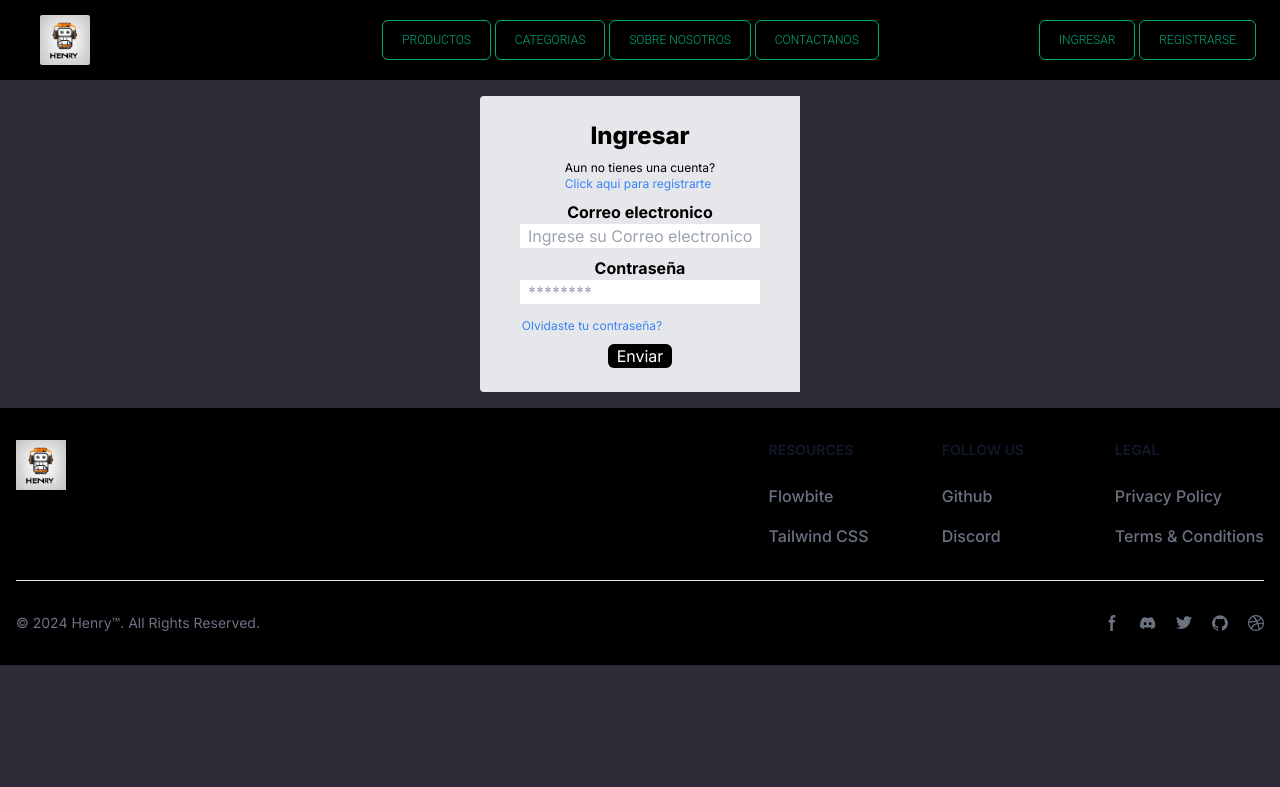
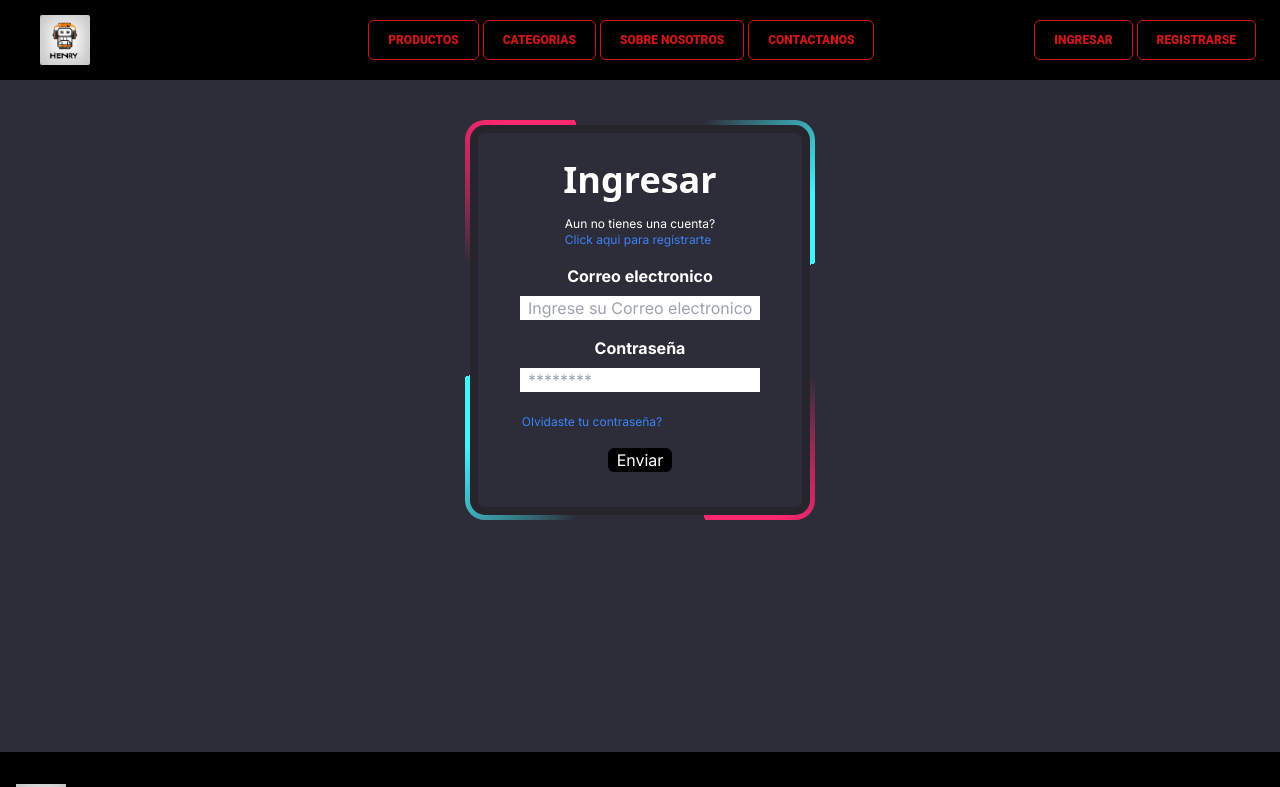
Before and after one commit to Ezequiel-Sale/E-commerce, a Next.js app in the folder front/: page /login in a window 1280 px wide. Shown: the top 787 px of the page. Built offline with nearby package versions, Linux system fonts and the light colour scheme; no server answers.

Commit message:
se realizaron modificaciones de estilo en el login, register, cart y en el perfil

```diff
--- a/front/src/app/globals.css
+++ b/front/src/app/globals.css
@@ -3,8 +3,8 @@
 @tailwind utilities;
 
 :root{
-  --color: #00A97F;
-  --color2: rgb(0, 0, 0);
+  --color: #d11616;
+  --color2: rgb(255, 255, 255);
 }
 
 body {
@@ -12,8 +12,6 @@ body {
 }
 
 .btn {
-  --color: #00A97F;
-  --color2: rgb(10, 25, 30);
   padding: 0.8em 1.58em;
   background-color: transparent;
   border-radius: 6px;
@@ -23,7 +21,7 @@ body {
   overflow: hidden;
   cursor: pointer;
   z-index: 1;
-  font-weight: 300;
+  font-weight: 800;
   font-size: 12px;
   font-family: 'Roboto', 'Segoe UI', sans-serif;
   text-transform: uppercase;
@@ -69,8 +67,6 @@ body {
 
 .box {
   position: relative;
-  width: 200px;
-  height: 300px;
   background: repeating-conic-gradient(
     from var(--a),
     #ff2770 0%,
--- a/front/src/app/not-found.tsx
+++ b/front/src/app/not-found.tsx
@@ -5,11 +5,11 @@ import React from 'react'
 const NotFound = () => {
   return (
     <div className='flex mt-24 justify-center items-center'>
-        <p>Haga clic aqui para regresar al Home&#129146;</p>
+        <p className='text-white'>Haga clic aqui para regresar al Home&#129146;</p>
         <Link href={"/"}>
           <Image src={"/404.gif"} alt="404" width={450} height={450} className='mb-4' unoptimized/>
         </Link>
-        <p>&#129144;Haga clic aqui para regresar al Home</p>
+        <p className='text-white'>&#129144;Haga clic aqui para regresar al Home</p>
     </div>
   )
 }
--- a/front/src/components/Card/Card.tsx
+++ b/front/src/components/Card/Card.tsx
@@ -63,7 +63,7 @@ const Card: React.FC<IProduct> = ({ id, name, price, image, description, stock,
 
   return (
     <>
-    <div className="box transition-transform hover:scale-110 drop-shadow-xl group z-0">
+    <div className="box w-[200px] h-[300px] transition-transform hover:scale-110 drop-shadow-xl group z-0">
       <div className="relative group z-50 mt-2 flex flex-col justify-center items-center">
       <span className="absolute top-[-2px] left-[5px] w-[190px] h-[230px] bg-black rounded-[15px] p-1 text-xs text-white opacity-0 transition-opacity duration-300 group-hover:opacity-100 ">
           {description}
--- a/front/src/components/Login/Login.tsx
+++ b/front/src/components/Login/Login.tsx
@@ -2,19 +2,18 @@
 import React, { useState } from "react";
 import { Formik, Form, Field, ErrorMessage } from "formik";
 import { ILogin } from "../../helpers/types/loginType";
-import Link from 'next/link';
+import Link from "next/link";
 import { validacionesLogin } from "../../helpers/validateLogin";
 import { LoginProps } from "@/helpers/types/loginrops";
 import { useRouter } from "next/navigation";
 import { loginUser } from "@/helpers/petitions";
 import Swal from "sweetalert2";
 
-
 const Login: React.FC<LoginProps> = () => {
-  const router = useRouter()
-  const [token, setToken] = useState<string | null>(null)
+  const router = useRouter();
+  const [token, setToken] = useState<string | null>(null);
   return (
-    <div className="w-80 p-6 flex flex-col bg-gray-200 rounded-s mt-24 m-[auto] mb-4">
+    <div className="w-80 h-[80vh] -z-10 p-6 flex flex-col items-center mt-24 m-[auto] mb-4">
       <Formik<ILogin>
         initialValues={{
           email: "",
@@ -25,19 +24,22 @@ const Login: React.FC<LoginProps> = () => {
         onSubmit={(valores, { resetForm }) => {
           loginUser(valores)
             .then((json) => {
-            const {token, user} = json
-            localStorage.setItem("userSession", JSON.stringify({token: token, userData: user}))
+              const { token, user } = json;
+              localStorage.setItem(
+                "userSession",
+                JSON.stringify({ token: token, userData: user })
+              );
               document.cookie = `userSession=${token}; path=/; max-age=86400; SameSite=Strict;`;
-            setToken(token)
+              setToken(token);
               Swal.fire({
                 position: "center",
                 icon: "success",
                 title: "Usuario logeado con exito!",
                 showConfirmButton: false,
-              timer: 1500
+                timer: 1500,
               });
-            resetForm()
-            router.push("/")
+              resetForm();
+              router.push("/");
             })
             .catch((err) => {
               Swal.fire({
@@ -47,11 +49,17 @@ const Login: React.FC<LoginProps> = () => {
             });
         }}
       >
-        <Form className="flex flex-col items-center gap-2">
-          <h2 className="text-2xl font-extrabold">Ingresar</h2>
-            <p className="text-xs flex flex-col">Aun no tienes una cuenta? <Link href="/register" className="text-blue-500 text-xs">Click aqui para registrarte</Link></p>
-          <div className="flex flex-col items-center">
-            <label className="font-bold">Correo electronico</label>
+        <div className="box group z-0 flex justify-center items-center w-[350px] h-[400px] ">
+          <Form className="top-8 z-50 flex flex-col items-center justify-center gap-4">
+            <h2 className=" text-4xl font-extrabold text-white font-sans">Ingresar</h2>
+            <p className="text-xs text-white flex flex-col">
+              Aun no tienes una cuenta?{" "}
+              <Link href="/register" className="text-blue-500 text-xs">
+                Click aqui para registrarte
+              </Link>
+            </p>
+            <div className="flex flex-col items-center gap-2">
+              <label className="font-bold text-white">Correo electronico</label>
               <Field
                 type="text"
                 name="email"
@@ -64,8 +72,8 @@ const Login: React.FC<LoginProps> = () => {
                 className="text-red-500 text-sm"
               />
             </div>
-          <div className="flex flex-col items-center">
-            <label className="font-bold">Contraseña</label>
+            <div className="flex flex-col items-center gap-2">
+              <label className="font-bold text-white">Contraseña</label>
               <Field
                 type="password"
                 name="password"
@@ -80,13 +88,19 @@ const Login: React.FC<LoginProps> = () => {
             </div>
             <div className="mr-24">
               <Link href={"*"}>
-              <span className="text-blue-500 text-xs">Olvidaste tu contraseña?</span>
+                <span className="text-blue-500 text-xs">
+                  Olvidaste tu contraseña?
+                </span>
               </Link>
             </div>
-          <button type="submit" className="bg-black w-16 h-6 text-white rounded-md cursor-pointer">
+            <button
+              type="submit"
+              className="bg-black w-16 h-6 mb-2 text-white rounded-md cursor-pointer hover:bg-white hover:text-black"
+            >
               Enviar
             </button>
           </Form>
+        </div>
       </Formik>
     </div>
   );
--- a/front/src/components/NavBar/NavBar.tsx
+++ b/front/src/components/NavBar/NavBar.tsx
@@ -68,7 +68,7 @@ const NavBar: React.FC = () => {
         <button
           id="dropdownDefaultButton"
           data-dropdown-toggle="dropdown"
-          className="text-white bg-gray-600 hover:bg-gray-600 focus:ring-4 focus:outline-none focus:ring-red-300 font-medium rounded-lg text-sm mr-4 px-5 py-2.5 text-center inline-flex items-center dark:bg-gray-600 dark:hover:bg-gray-600 dark:focus:ring-red-800"
+          className="text-white bg-white hover:bg-white focus:ring-4 focus:outline-none focus:ring-gray-300 font-medium rounded-lg text-sm mr-4 px-5 py-2.5 text-center inline-flex items-center dark:hover:bg-gray-600 dark:focus:ring-red-800"
           type="button"
           onClick={handleDropdown}
         >
--- a/front/src/helpers/validateLogin.ts
+++ b/front/src/helpers/validateLogin.ts
@@ -8,11 +8,11 @@ export const validacionesLogin: (valores: ILogin)=>Partial<ILogin> = (valores) =
         errors.email = "Email no valido";
     }
     if (!valores.password.trim()) {
-        errors.password = "El password es obligatorio";
+        errors.password = "La contrasena es obligatoria";
     } else if (valores.password.length < 6) {
-        errors.password = "El password debe ser al menos de 6 caracteres";
+        errors.password = "La contrasena debe ser al menos de 6 caracteres";
     }else if (valores.password.length > 20) {
-        errors.password = "El password debe ser maximo de 20 caracteres";
+        errors.password = "La contrasena debe ser maximo de 20 caracteres";
     }
     return errors;
 };
--- a/front/src/helpers/validateRegister.ts
+++ b/front/src/helpers/validateRegister.ts
@@ -14,7 +14,7 @@ export const validaciones: (values: IFormValues) => Partial<IFormValues> = (valu
     if (!values.email.trim()) {
       errors.email = "El email es requerido";
     } else if (!regExEmail.test(values.email)) {
-      errors.email = "Ingrese un correo electrónico válido";
+      errors.email = "Ingrese un email válido";
     }
     if (!values.phone) {
       errors.phone = "El telefono es requerido";
```
Also changed, not shown: front/src/components/Cart/Cart.tsx (+4 -4 lines), front/src/components/Register/Register.tsx (+18 -16 lines). Lines whose indentation alone changed are shown as unchanged.
